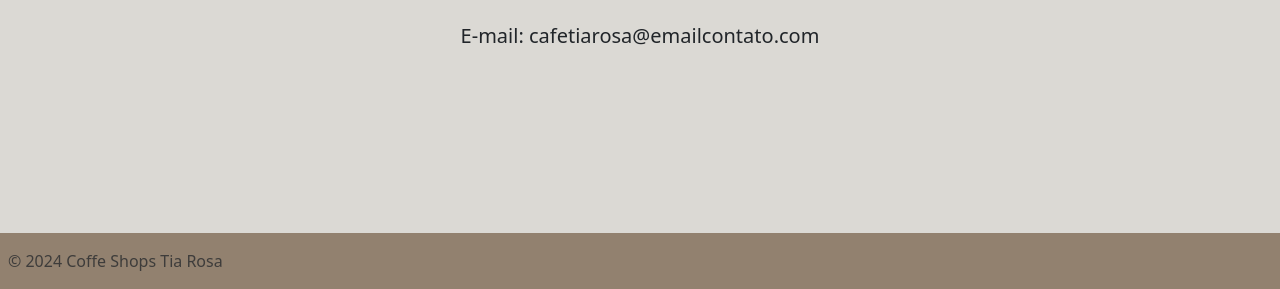
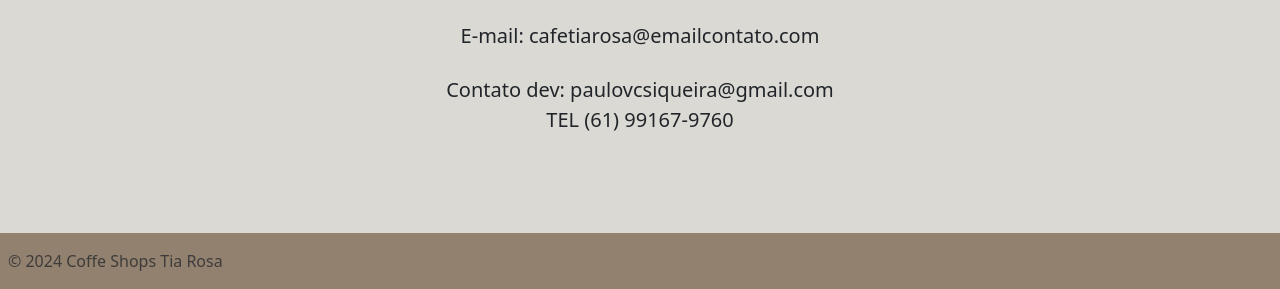
Before and after one commit to paulovc26/tiarosacoffeshop, a plain HTML site: page contato.html in a window 1280 px wide. Shown: the part 511-800 px from the top of the page. Drawn offline with nearby package versions, Linux system fonts and the light colour scheme.

Commit message:
Update contato.html
adição do telefone

```diff
--- a/contato.html
+++ b/contato.html
@@ -61,6 +61,7 @@
               <div class="col-lg-6 mx-auto">
                 <p class="lead mb-4">Nosso atendimento pode ser feito pelo número:<br> (61) 91234-5678</p>
                 <p class="lead mb-4">E-mail: cafetiarosa@emailcontato.com</p>
+                <p class="lead mb-4">Contato dev: paulovcsiqueira@gmail.com<br>TEL (61) 99167-9760</p>
                 <div class="d-grid gap-2 d-sm-flex justify-content-sm-center"></div>
               </div>
             </div>
```
